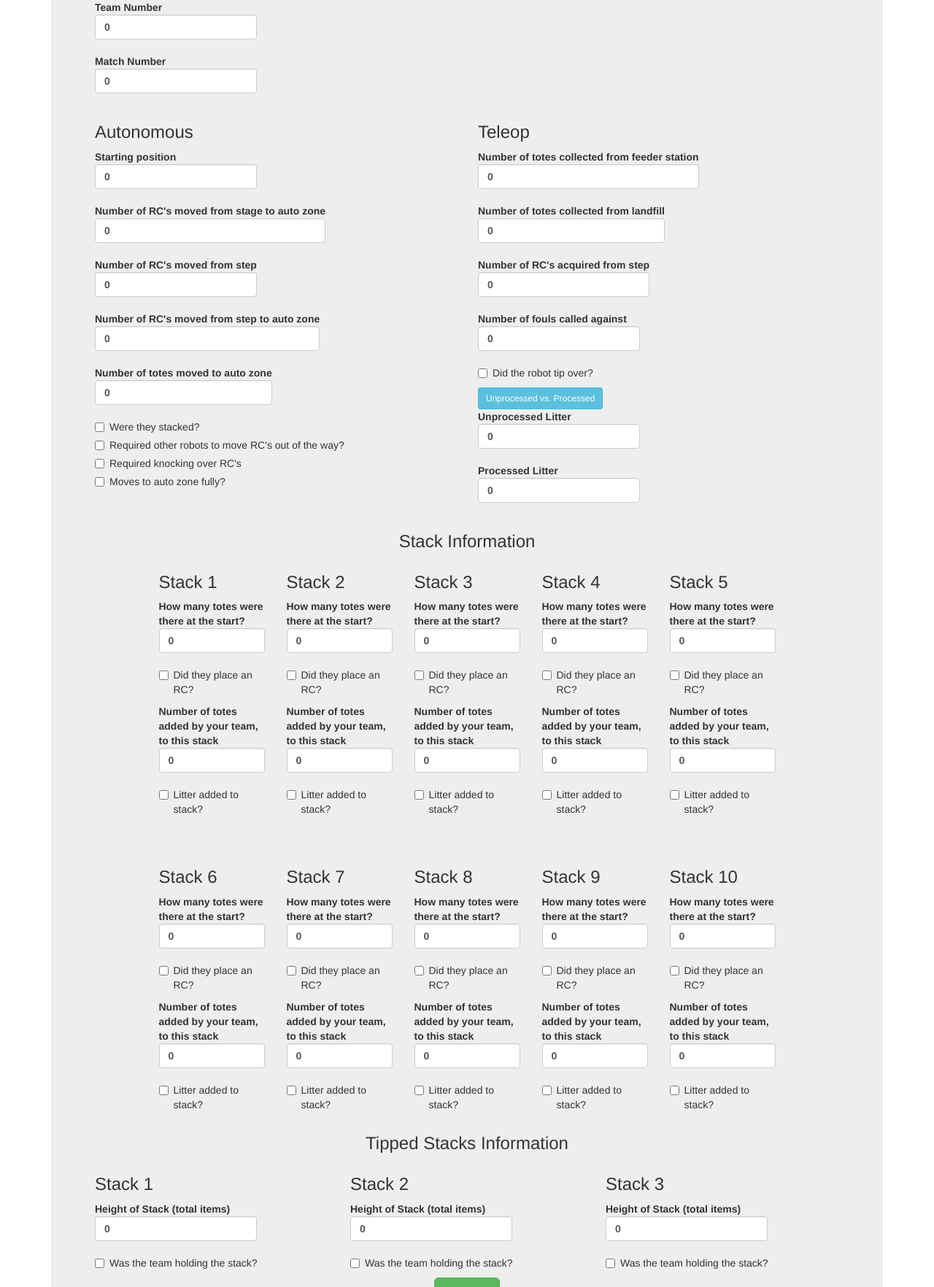
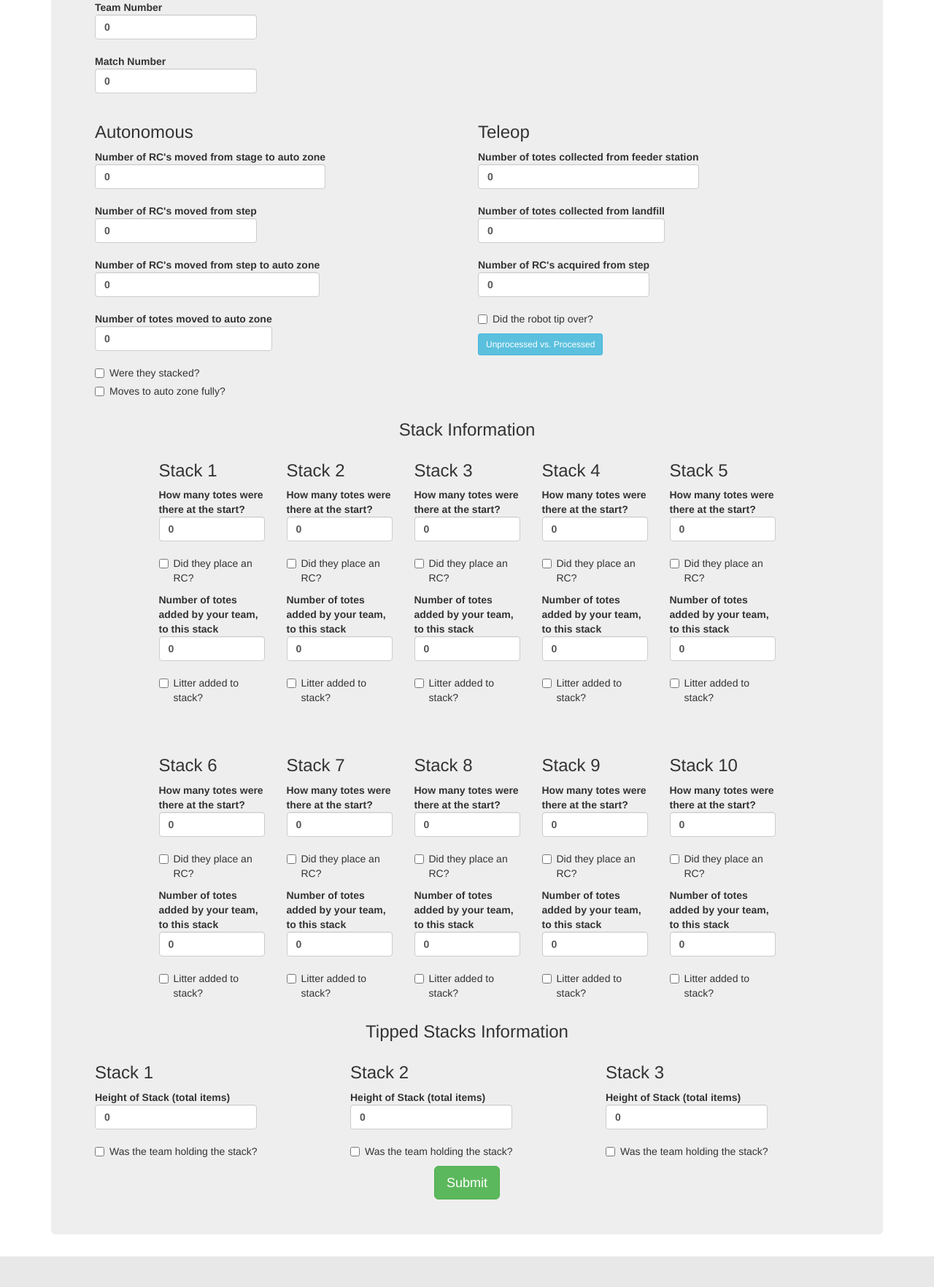
Before and after one commit to HuskieRobotics/frc2016scout, a Node server app: page /match in a window 1280 px wide. Shown: the part 198-1962 px from the top of the page at 73% size. After the commit the page ends 1920 px from the top, so only its background shows below. Run offline with Node 20, Linux system fonts and the light colour scheme; some libraries are stand-ins or nearby versions.

Commit message:
small changes, added some tableau stuff

```diff
--- a/scout/views/match.jade
+++ b/scout/views/match.jade
@@ -51,9 +51,9 @@ html(lang='en')
             div.row
               div.col-xs-6
                 h3 Autonomous
-                .form-group
-                  label Starting position
-                    input.form-control(type="number", placeholder="use map", name="auto_starting_config", value=0)
+                //- .form-group
+                //-   label Starting position
+                //-     input.form-control(type="number", placeholder="use map", name="auto_starting_config", value=0)
                 .form-group
                   label Number of RC's moved from stage to auto zone
                     input.form-control(type="number", placeholder="0", name="RC_stage_to_auto", value=0)
@@ -70,14 +70,14 @@ html(lang='en')
                   label
                     input(type='checkbox', name='totes_auto_stacked')
                     | Were they stacked?
-                .checkbox
-                  label
-                    input(type="checkbox", name="req_others_move_RC")
-                    | Required other robots to move RC's out of the way?
-                .checkbox
-                  label
-                    input(type='checkbox', name='req_knock_over_RC')
-                    | Required knocking over RC's
+                //- .checkbox
+                //-   label
+                //-     input(type="checkbox", name="req_others_move_RC")
+                //-     | Required other robots to move RC's out of the way?
+                //- .checkbox
+                //-   label
+                //-     input(type='checkbox', name='req_knock_over_RC')
+                //-     | Required knocking over RC's
                 .checkbox
                   label
                     input(type="checkbox", name="fully_moves_to_auto")
@@ -93,9 +93,9 @@ html(lang='en')
                 .form-group
                   label Number of RC's acquired from step
                     input.form-control(type="number", name="num_RC_from_step", value=0)
-                .form-group
-                  label Number of fouls called against
-                    input.form-control(type="number", name="num_fouls_called", value=0)
+                //- .form-group
+                //-   label Number of fouls called against
+                //-     input.form-control(type="number", name="num_fouls_called", value=0)
                 .checkbox
                   label
                     input(type="checkbox", name="robot_tipped")
@@ -104,12 +104,12 @@ html(lang='en')
                 button.btn.btn-sm.btn-info(type="button", data-toggle="popover",title="Unprocessed vs. Processed",
                   data-content="Unprocessed is the litter you throw onto the opposite alliance that goes past their landfill. Processed is the litter the other team throws into the zone past our landfill that we move into the landfill") Unprocessed vs. Processed
 
-                .form-group
-                  label Unprocessed Litter
-                    input.form-control(type="number", name="unprocessed_litter", value=0)
-                .form-group
-                  label Processed Litter
-                    input.form-control(type="number", name="processed_litter", value=0)
+                //- .form-group
+                //-   label Unprocessed Litter
+                //-     input.form-control(type="number", name="unprocessed_litter", value=0)
+                //- .form-group
+                //-   label Processed Litter
+                //-     input.form-control(type="number", name="processed_litter", value=0)
             .text-center
               h3 Stack Information
             .row
```
Also changed, not shown: VARIABLES.txt (added, +10 -0 lines), 4 other files.
